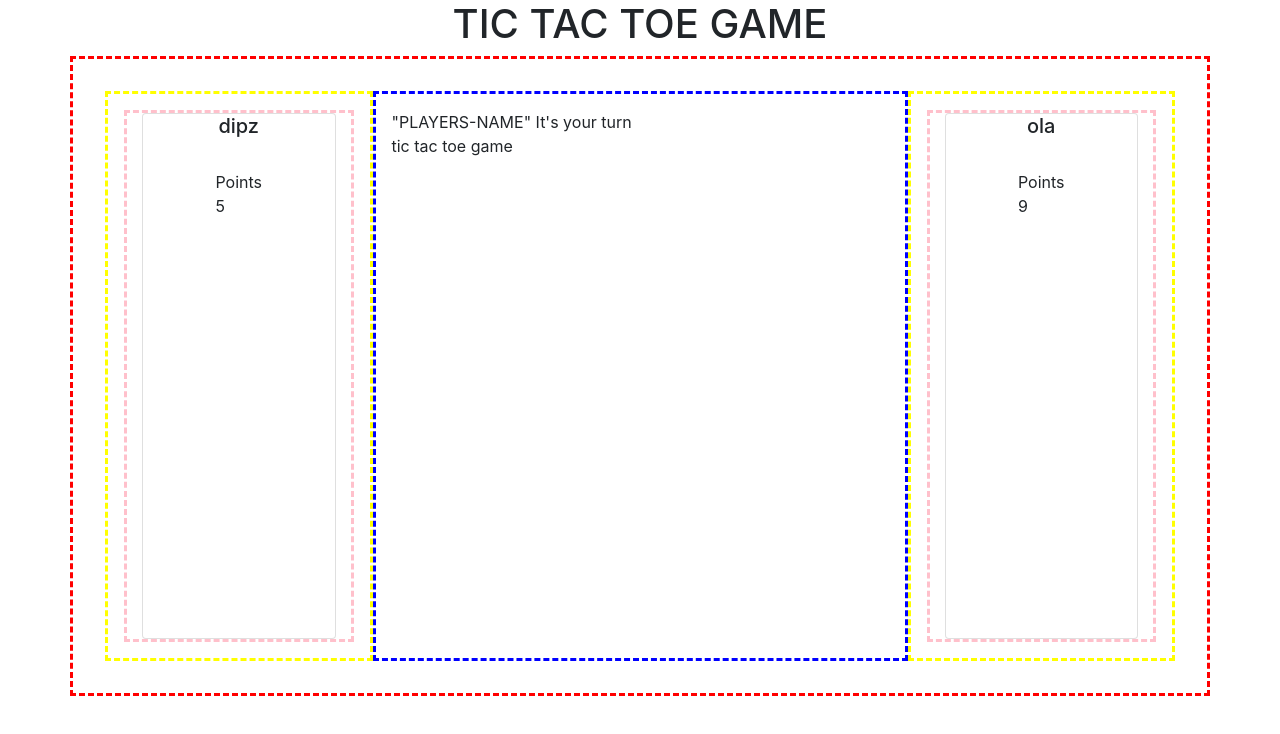
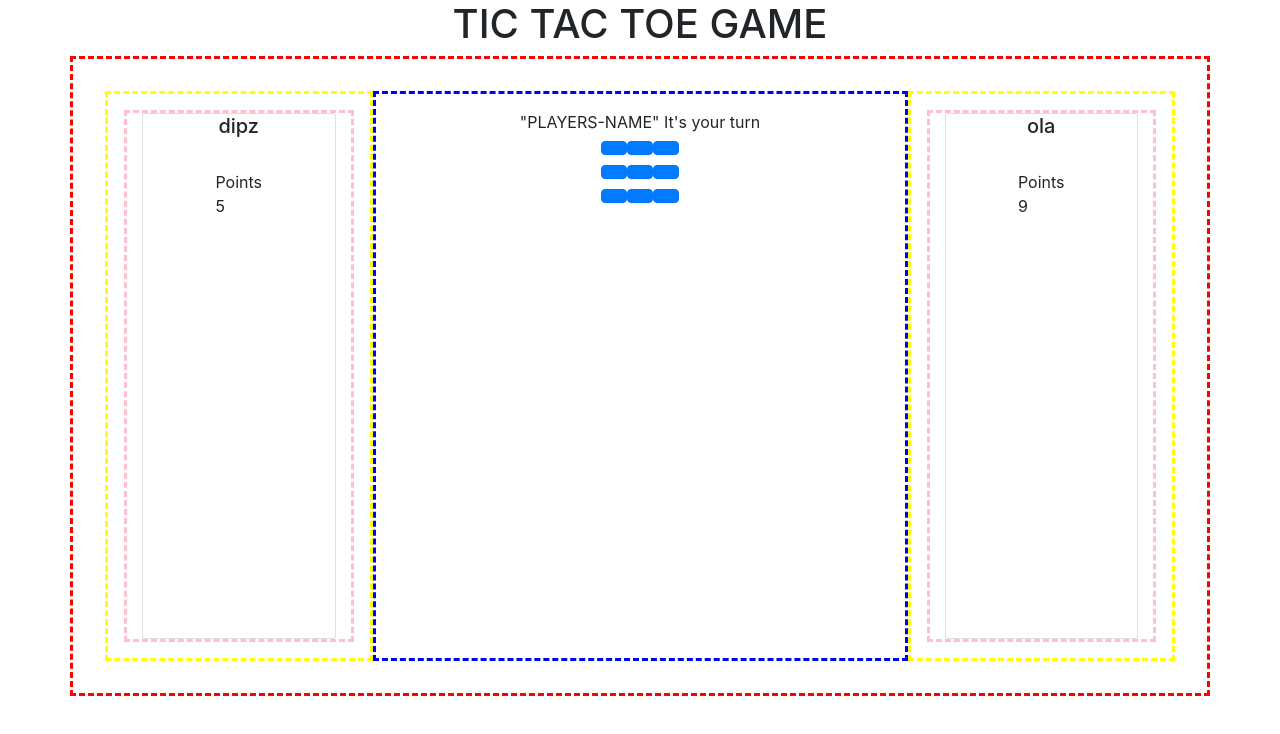
Before and after one commit to dipodu/tic-tac-toe, a React (Create React App) app: page / in a window 1280 px wide. Shown: the top 734 px of the page. Built offline with nearby package versions, Linux system fonts and the light colour scheme.

Commit message:
addedBoard

```diff
--- a/src/App.jsx
+++ b/src/App.jsx
@@ -1,5 +1,5 @@
-import React from "react";
-import { Container, Row, Col } from "react-bootstrap";
+import React, { useEffect, useState } from "react";
+import { Container, Row, Col, Button } from "react-bootstrap";
 import "./App.css";
 import Player from "./components/Player.jsx";
 
@@ -15,9 +15,13 @@ function App() {
           <Player player="dipz" score="5" />
         </Col>
 
-        <Col style={{ border: "dashed blue", padding: "1em" }} sm="6">
+        <Col
+          className="d-flex flex-column align-items-center"
+          style={{ border: "dashed blue", padding: "1em" }}
+          sm="6"
+        >
           <span>"PLAYERS-NAME" It's your turn</span>
-          <p>tic tac toe game</p>
+          <Board />
         </Col>
 
         <Col style={{ border: "dashed yellow", padding: "1em" }} sm="3">
@@ -29,3 +33,53 @@ function App() {
 }
 
 export default App;
+
+function Square(props) {
+  return (
+    <Button className="square" onClick={props.onClick}>
+      {props.value}
+    </Button>
+  );
+}
+
+function Board() {
+  const [boardSquares, setBoardSquares] = useState(Array(9).fill(null));
+
+  const [xIsNext, setXisNext] = useState(true);
+
+  const handleClick = (index) => {
+    const currentSquares = [...boardSquares];
+    //check if square has already been clicked
+    if (currentSquares[index] !== null) return;
+
+    currentSquares[index] = xIsNext ? "X" : "O";
+    setXisNext(!xIsNext);
+    setBoardSquares(currentSquares);
+  };
+
+  const renderSquare = (index) => {
+    return (
+      <Square value={boardSquares[index]} onClick={() => handleClick(index)} />
+    );
+  };
+
+  return (
+    <div>
+      <div>
+        {renderSquare(0)}
+        {renderSquare(1)}
+        {renderSquare(2)}
+      </div>
+      <div>
+        {renderSquare(3)}
+        {renderSquare(4)}
+        {renderSquare(5)}
+      </div>
+      <div>
+        {renderSquare(6)}
+        {renderSquare(7)}
+        {renderSquare(8)}
+      </div>
+    </div>
+  );
+}
```
